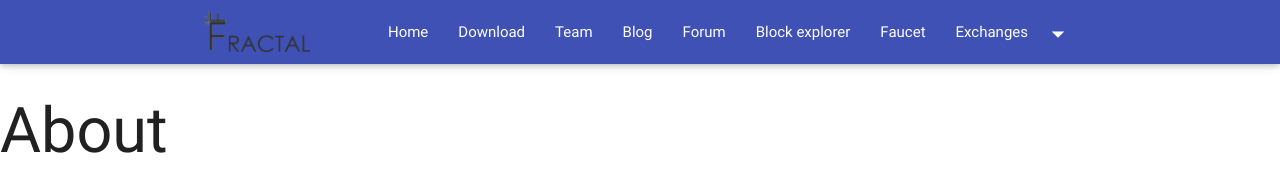
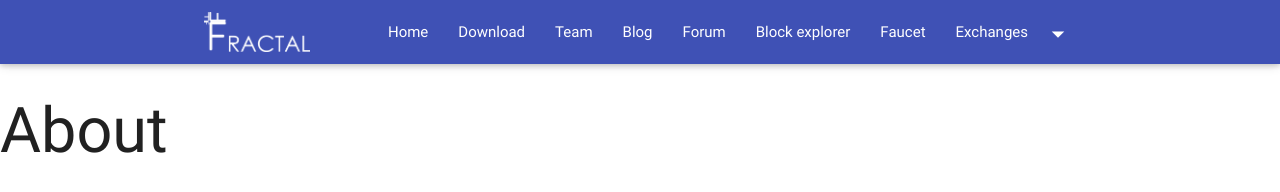
Before and after one commit to FractalGlobal/fractalglobal.github.io, a Jekyll site: the page built from about.md, in a window 1280 px wide. Shown: the top 192 px of the page. Built offline with Jekyll 4.4.1, drawn with Linux system fonts in a browser that asks for light colours; nearby versions of some CDN libraries.

Commit message:
White logo

```diff
--- a/_includes/header.html
+++ b/_includes/header.html
@@ -10,7 +10,7 @@
 		<div class="nav-wrapper indigo z-depth-0">
 			<div class='container'>
 				<a href="" class="brand-logo">
-					<img src='{{ site.url }}/img/logo.png'>
+					<img src='{{ site.url }}/img/logo_inverse.png'>
 				</a>
 				<a href="#" data-activates="mobile-demo" class="button-collapse"><i class="material-icons">menu</i></a>
 				<ul class="right hide-on-med-and-down desktop-navigation">
```
Also changed, not shown: img/logo_inverse.png (added).
